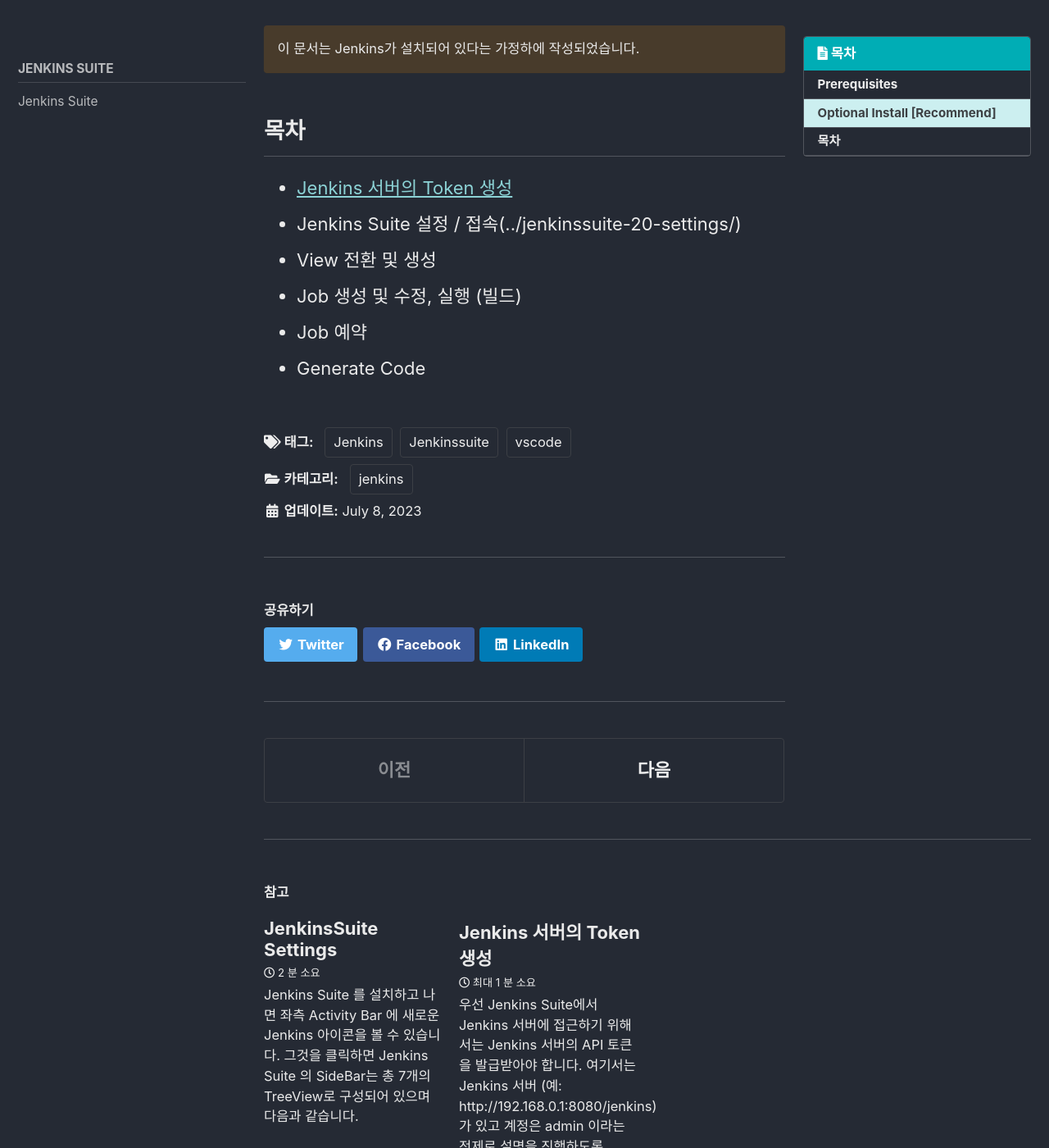
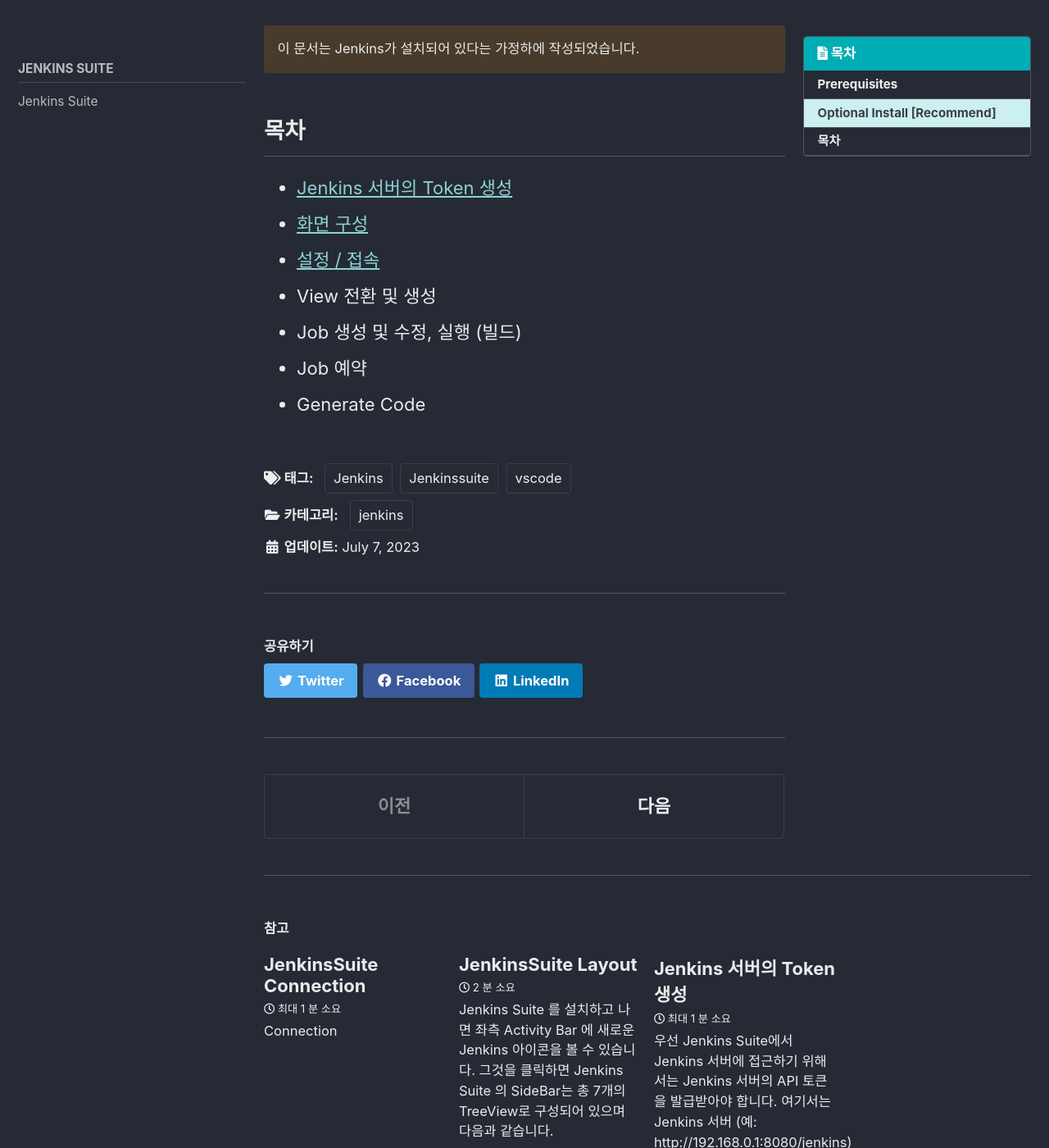
Before and after one commit to utoever/utoever.github.io, a Jekyll site: the page built from _posts/2023-07-07-jenkinssuite-00-jenkinssuite.md, in a window 1280 px wide and 1400 px high, scrolled down 1167 px. Shown: the whole window at 82% size. Built offline with Jekyll 4.4.1, drawn with Linux system fonts in a browser that asks for light colours; cached includes are drawn as plain includes.

Commit message:
modified [23-07-09]

```diff
--- a/_posts/2023-07-08-jenkins-00-jenkinssuite.md
+++ b/_posts/2023-07-07-jenkinssuite-00-jenkinssuite.md
@@ -36,7 +36,8 @@ VSCode 에서 편리하게 Jenkins 의 기능을 사용 (빌드)하고자 하는
 
 ## 목차
 * [Jenkins 서버의 Token 생성](../jenkins-10-token/)
-- Jenkins Suite 설정 / 접속(../jenkinssuite-20-settings/)
+* [화면 구성](../jenkinssuite-20-layout/)
+- [설정 / 접속](../jenkinssuite-30-connection)
 * View 전환 및 생성
 * Job 생성 및 수정, 실행 (빌드)
 * Job 예약
--- a/_posts/2023-07-09-jenkinssuite-20-layout.md
+++ b/_posts/2023-07-09-jenkinssuite-20-layout.md
@@ -1,5 +1,5 @@
 ---
-title: JenkinsSuite Settings
+title: JenkinsSuite Layout
 toc: true
 toc_sticky: true
 breadcrumb: true
```
Also changed, not shown: _posts/2023-07-10-jenkinssuite-30-connection.md (added, +14 -0 lines).
